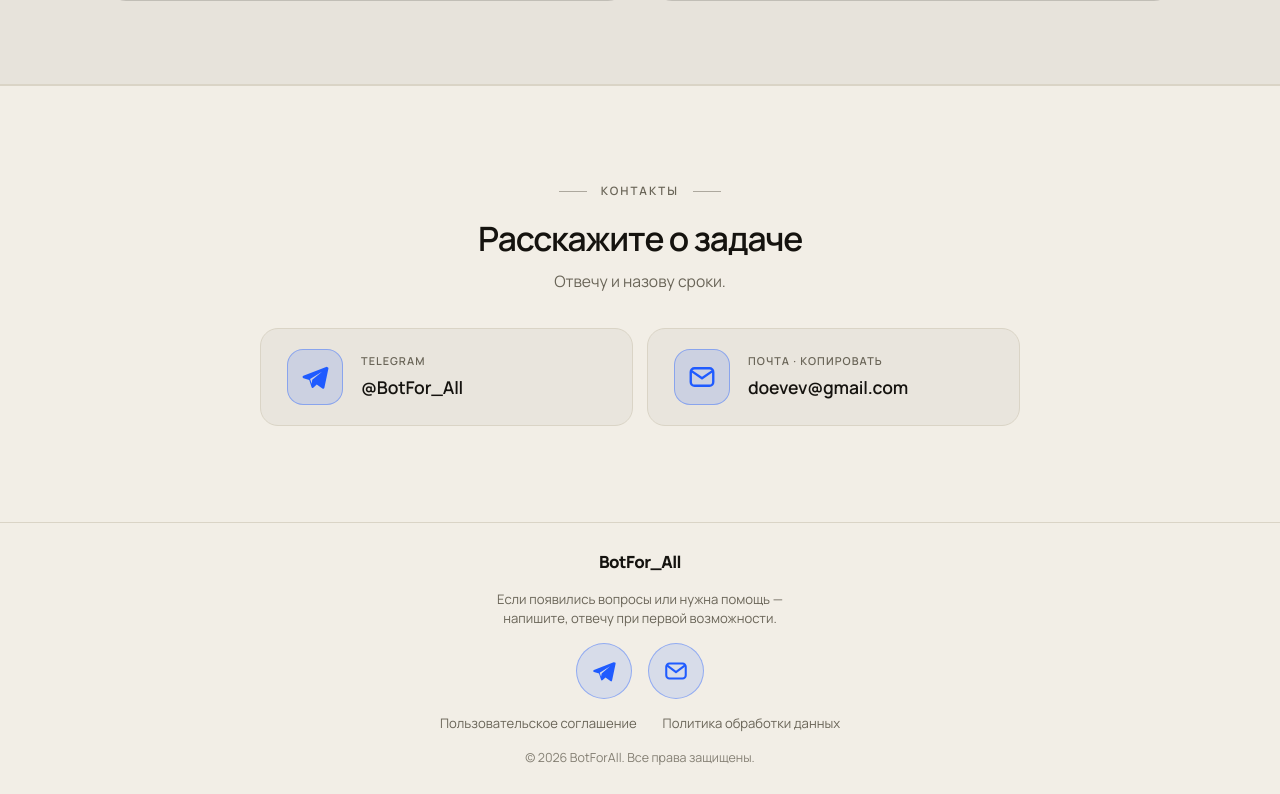
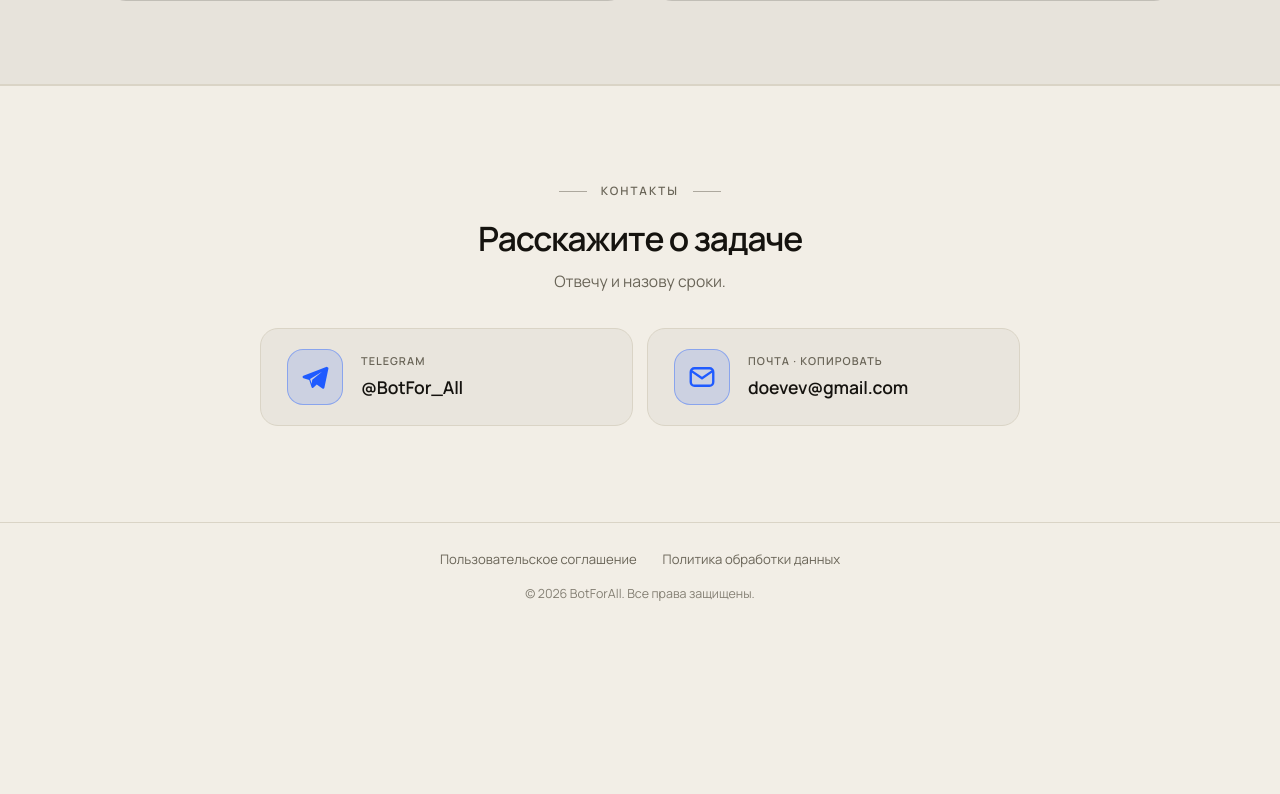
Before and after one commit to zhennyy/botforall, a React (Vite) app: page / in a window 1280 px wide. Shown: the part 2333-3127 px from the top of the page. After the commit the page ends 2963 px from the top, so only its background shows below. Built offline with nearby package versions, Linux system fonts and the light colour scheme.

Commit message:
Удалён верхний блок футера (бренд, текст, иконки)

```diff
--- a/src/components/Footer.jsx
+++ b/src/components/Footer.jsx
@@ -2,16 +2,6 @@ export default function Footer() {
   return (
     <footer>
       <div className="wrap foot">
-        <b>BotFor_All</b>
-        <p className="foot-help">Если появились вопросы или нужна помощь — напишите, отвечу при первой возможности.</p>
-        <div className="foot-social">
-          <a href="https://t.me/BotFor_All" target="_blank" rel="noopener noreferrer" aria-label="Telegram @BotFor_All" title="Написать в Telegram">
-            <svg viewBox="0 0 24 24" width="26" height="26" fill="currentColor" aria-hidden="true"><path d="M21.9 4.1a1 1 0 0 0-1-.2L2.7 11a1 1 0 0 0 .1 1.9l4.6 1.5 1.8 5.5a1 1 0 0 0 1.6.4l2.6-2.4 4.5 3.3a1 1 0 0 0 1.6-.6l3.2-15.3a1 1 0 0 0-.4-1.2zM9.8 14.2l-.5 3.1-1.2-3.7 9.5-5.9-7.8 6.5z"/></svg>
-          </a>
-          <a href="mailto:doevev@gmail.com" aria-label="Почта doevev@gmail.com" title="Написать на почту">
-            <svg viewBox="0 0 24 24" width="26" height="26" fill="none" stroke="currentColor" strokeWidth="1.9" strokeLinecap="round" strokeLinejoin="round" aria-hidden="true"><rect x="3" y="5" width="18" height="14" rx="3"/><path d="m4 7 8 6 8-6"/></svg>
-          </a>
-        </div>
         <nav className="foot-links" aria-label="Документы">
           <a href="/terms.html">Пользовательское соглашение</a>
           <a href="/privacy.html">Политика обработки данных</a>
--- a/src/index.css
+++ b/src/index.css
@@ -169,7 +169,6 @@ nav .wrap { display: flex; align-items: center; justify-content: space-between;
 /* ---------- footer ---------- */
 footer { border-top: 1px solid var(--line); padding-block: 26px; font-size: .82rem; color: var(--soft); }
 footer .wrap { display: flex; justify-content: space-between; align-items: baseline; gap: 16px; }
-footer b { color: var(--ink); }
 
 /* ---------- анимации ---------- */
 .rise { opacity: 0; transform: translateY(18px); animation: rise .9s var(--ease) forwards; animation-delay: var(--d, 0ms); }
@@ -217,7 +216,6 @@ h1, h2, h3, .brand { font-weight: 700; letter-spacing: -0.035em; font-feature-se
 .after-letter { font-family: var(--sans); font-weight: 700; font-size: .9rem; }
 .work h3 { line-height: 1.1; }
 .contact h2 { font-size: clamp(1.5rem, 2.8vw, 2.1rem); }
-footer b { font-family: var(--sans); font-weight: 800; font-size: 1.05rem; letter-spacing: -0.03em; }
 
 /* заголовок блока возможностей */
 #benefits .section-title { font-weight: 400; letter-spacing: -0.02em; }
@@ -336,10 +334,6 @@ footer nav.foot-links { border: 0; position: static; background: none; backdrop-
 @media (prefers-reduced-motion: reduce) { .ma-tr, .ma-prog i { animation: none; } }
 
 /* ---------- footer: help + social; mini-app only on mobile ---------- */
-.foot-help { max-width: 40ch; margin: 0; line-height: 1.5; color: var(--soft); }
-.foot-social { display: flex; justify-content: center; }
-.foot-social a { border-radius: 50%; display: grid; place-items: center; border: 1px solid var(--line); transition: box-shadow .25s, color .25s, border-color .25s; }
-.foot-social a:hover, .foot-social a:focus-visible { color: var(--accent); border-color: var(--accent); box-shadow: var(--neon); outline: 0; }
 @media (min-width: 701px) { .ma-wrap { display: none; } }
 
 /* ---------- projects: tidy layout, pill links ---------- */
@@ -400,6 +394,4 @@ nav { position: static; backdrop-filter: none; background: var(--paper); }
 .cbtn .ico { width: 56px; height: 56px; flex: none; display: grid; place-items: center; border-radius: 16px; color: var(--accent); background: color-mix(in srgb, var(--accent) 14%, transparent); border: 1px solid color-mix(in srgb, var(--accent) 38%, transparent); transition: box-shadow .25s, background .25s; }
 .cbtn .ico svg { width: 30px; height: 30px; }
 .cbtn:hover .ico, .cbtn:focus-visible .ico { background: color-mix(in srgb, var(--accent) 24%, transparent); box-shadow: 0 0 18px -2px var(--glow); }
-.foot-social { gap: 16px; }
-.foot-social a { width: 56px; height: 56px; color: var(--accent); background: color-mix(in srgb, var(--accent) 12%, transparent); border-color: color-mix(in srgb, var(--accent) 38%, transparent); }
 .topo-bg.is-paused g { animation-play-state: paused; }
```
